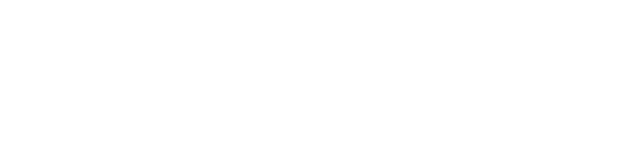
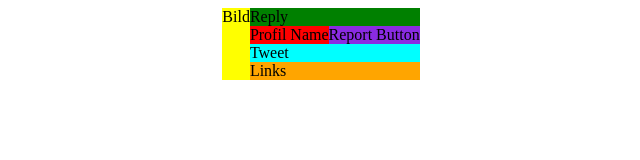
Before and after one commit to Pumpkinsj/fjproject, a plain HTML site: page index.html in a window 1280 px wide. Shown: the whole page, without its empty margins (319-959 px from the left). Drawn offline with Linux system fonts and the light colour scheme.

Commit message:
added structere and styles

```diff
--- a/index.html
+++ b/index.html
@@ -1,11 +1,27 @@
 <!DOCTYPE html>
 <html lang="en">
+
 <head>
     <meta charset="UTF-8">
     <meta name="viewport" content="width=device-width, initial-scale=1.0">
+    <link rel="stylesheet" href="styles.css">
     <title>Timeline</title>
 </head>
+
 <body>
+    <div class="message_container">
+        <div class="profile_picture">Bild</div>
+        <div class="main_body">
+            <div class="reply_box">Reply</div>
+            <div class="topleiste">
+                <div class="profilname">Profil Name</div>
+                <div class="report_button">Report Button</div>
+            </div>
+            <div class="text_box">Tweet</div>
+            <div class="link_box">Links</div>
+        </div>
+    </div>
 
 </body>
+
 </html>
--- /dev/null
+++ b/styles.css
@@ -0,0 +1,33 @@
+body {
+    display: flex;
+}
+
+.message_container {
+    background: blue;
+    display: flex;
+    margin: auto;
+}
+.profile_picture {
+    background-color: yellow;
+}
+.main_body {
+    background: red;
+}
+.reply_box {
+    background-color: green;
+.profilname {
+    background-color: brown;
+}
+}
+.text_box {
+    background-color: aqua;
+}
+.link_box {
+    background-color: orange;
+}
+.report_button {
+    background-color: blueviolet;
+}
+.topleiste {
+    display: flex;
+}
```
